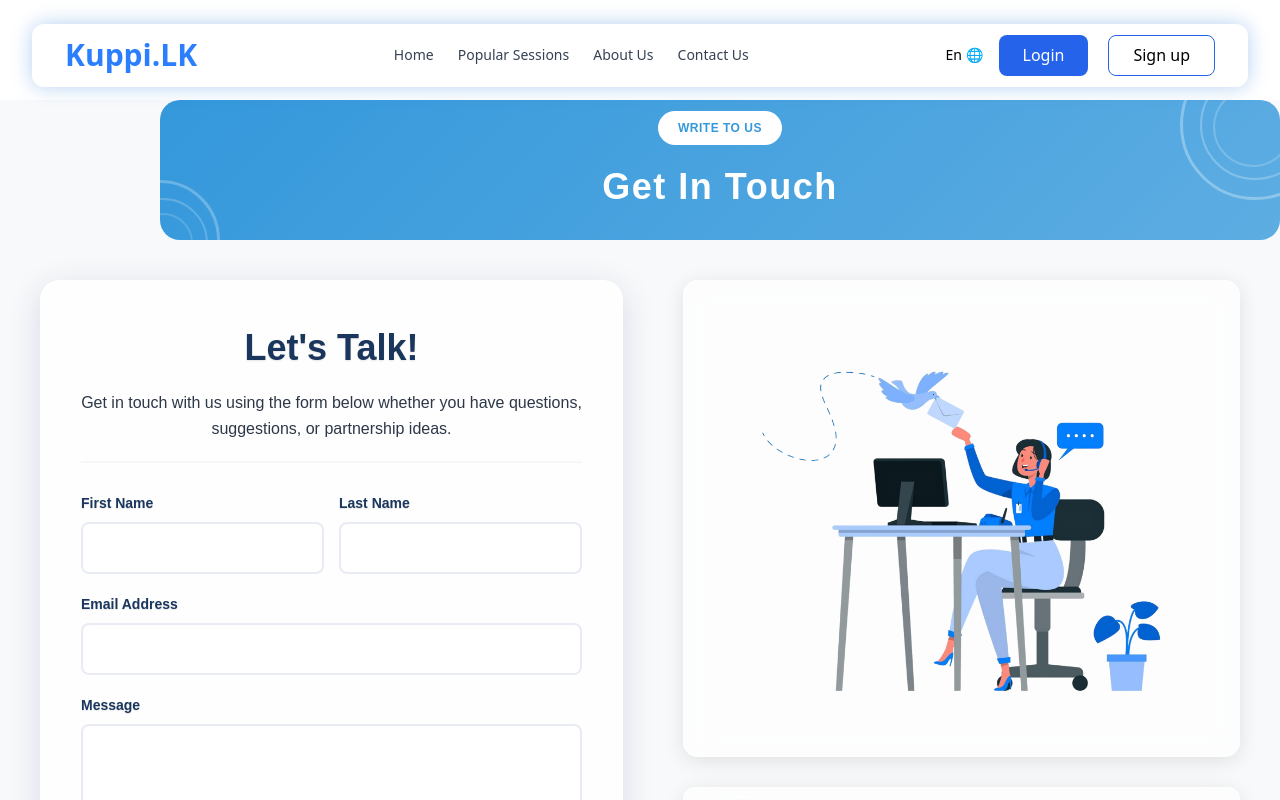
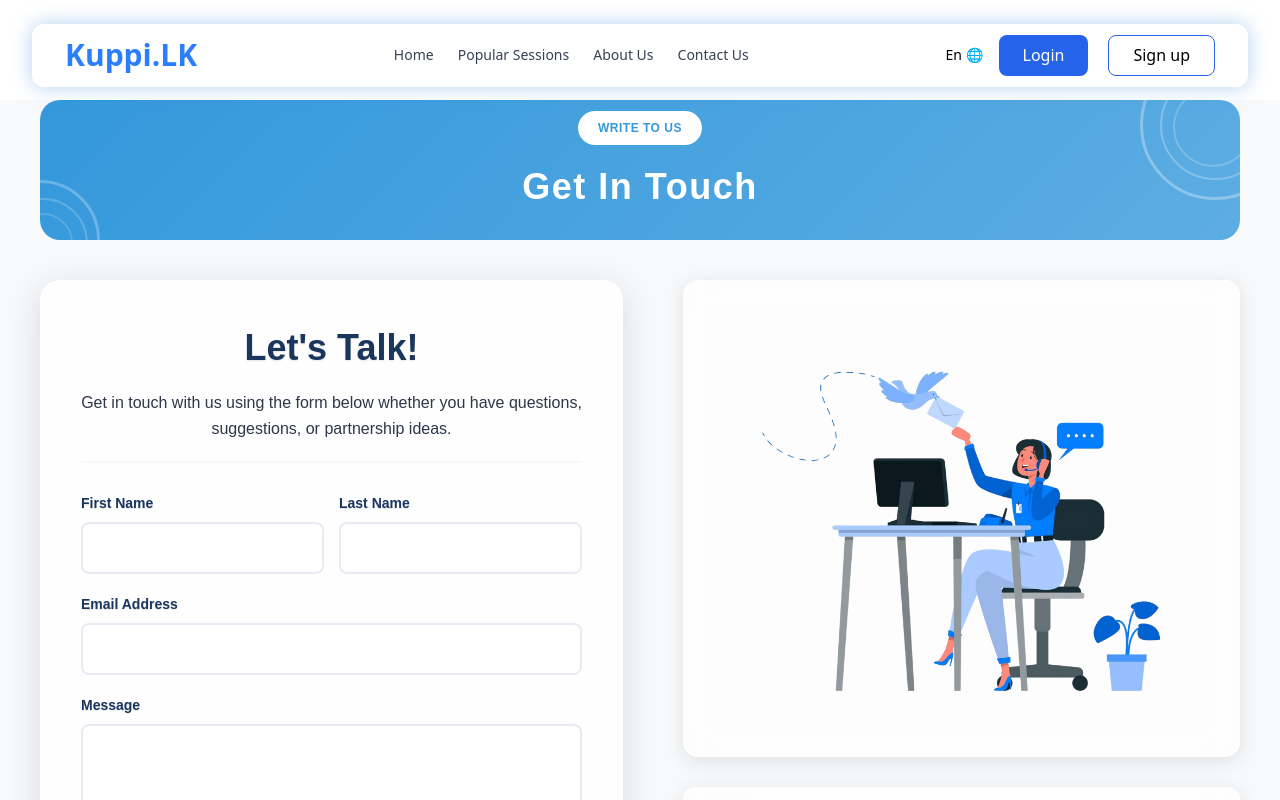
Before and after one commit to Nxtiv-software/Kuppi, a React (Vite) app: page /contact in a window 1280 px wide. Shown: the top 800 px of the page. Built offline with nearby package versions, Linux system fonts and the light colour scheme; no server answers.

Commit message:
init comiit

```diff
--- a/src/ui/ContactUs/contact.module.css
+++ b/src/ui/ContactUs/contact.module.css
@@ -21,7 +21,8 @@
   align-items: center;
   justify-content: center;
   max-width: 1200px;
-  /* margin: auto; */
+  margin: auto;
+  margin-top: 100px;
 }
 
 .heroContent {
```
